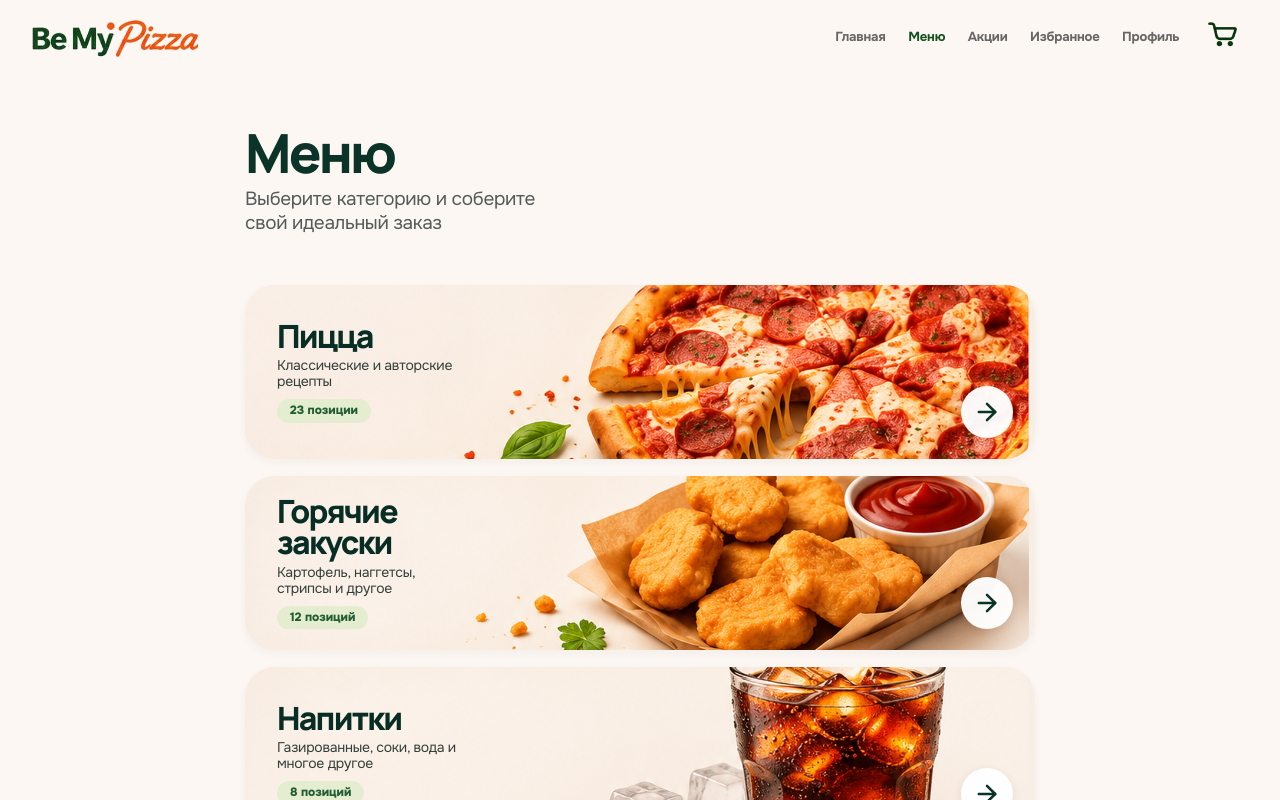
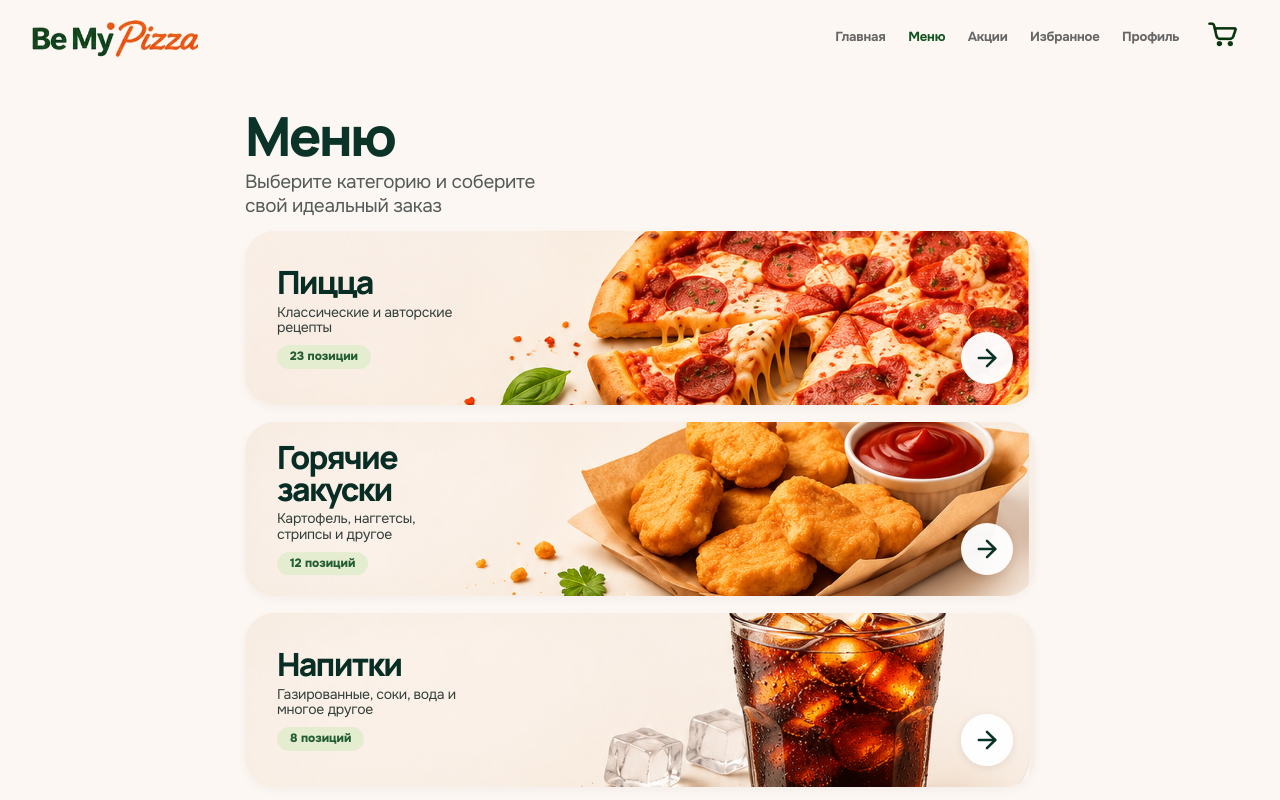
Before and after one commit to Ryt1nger/Be-My-Pizza, a React (Vite) app in the folder apps/customer/: page /menu in a window 1280 px wide. Shown: the top 800 px of the page. Built offline with nearby package versions, Linux system fonts and the light colour scheme.

Commit message:
style(menu): reduce space above category cards on mobile and tablet

```diff
--- a/apps/customer/src/shared/styles/index.css
+++ b/apps/customer/src/shared/styles/index.css
@@ -1234,12 +1234,11 @@ button,input,select,textarea{-webkit-appearance:none;appearance:none}
   min-width:0;
   color:#0B3327;
 }
-.bmp-menu-overview{max-width:790px;padding-top:18px}
+.bmp-menu-overview{max-width:790px;padding-top:8px}
 .bmp-menu-overview-heading{
   position:relative;
-  min-height:107px;
-  margin:0 0 17px;
-  padding-right:56px;
+  margin:0 0 10px;
+  padding-right:0;
 }
 .bmp-menu-overview-heading h1{
   margin:0;
@@ -1252,20 +1251,6 @@ button,input,select,textarea{-webkit-appearance:none;appearance:none}
   font-size:clamp(13px,3.75vw,16px);
   line-height:1.27;
   letter-spacing:-.018em;
-}
-.bmp-menu-overview-search{
-  position:absolute;
-  right:0;
-  top:1px;
-  display:grid;
-  place-items:center;
-  width:46px;
-  height:46px;
-  border-radius:17px;
-  border:1px solid rgba(239,231,222,.88);
-  background:#FFFDF9;
-  color:#0C3529;
-  box-shadow:0 2px 10px rgba(56,43,31,.075);
 }
 .bmp-menu-category-grid{
   display:grid;
@@ -1374,8 +1359,8 @@ button,input,select,textarea{-webkit-appearance:none;appearance:none}
   }
 }
 @media(max-width:359px){
-  .bmp-menu-overview{padding-top:12px}
-  .bmp-menu-overview-heading{min-height:94px;margin-bottom:12px}
+  .bmp-menu-overview{padding-top:6px}
+  .bmp-menu-overview-heading{margin-bottom:8px}
   .bmp-menu-category-grid{gap:9px}
   .bmp-menu-category-card{height:101px;border-radius:20px}
   .bmp-menu-category-title{font-size:19px}
@@ -1385,11 +1370,10 @@ button,input,select,textarea{-webkit-appearance:none;appearance:none}
   .bmp-menu-category-arrow svg{width:20px;height:20px}
 }
 @media(min-width:600px){
-  .bmp-menu-overview{padding-top:30px}
-  .bmp-menu-overview-heading{min-height:145px;padding-right:72px}
+  .bmp-menu-overview{padding-top:13px}
+  .bmp-menu-overview-heading{margin-bottom:13px;padding-right:0}
   .bmp-menu-overview-heading h1{font-size:54px}
   .bmp-menu-overview-heading p{font-size:19px}
-  .bmp-menu-overview-search{height:55px;width:55px;border-radius:20px}
   .bmp-menu-category-grid{gap:17px}
   .bmp-menu-category-card{border-radius:30px}
   .bmp-menu-category-body{left:32px}
```
